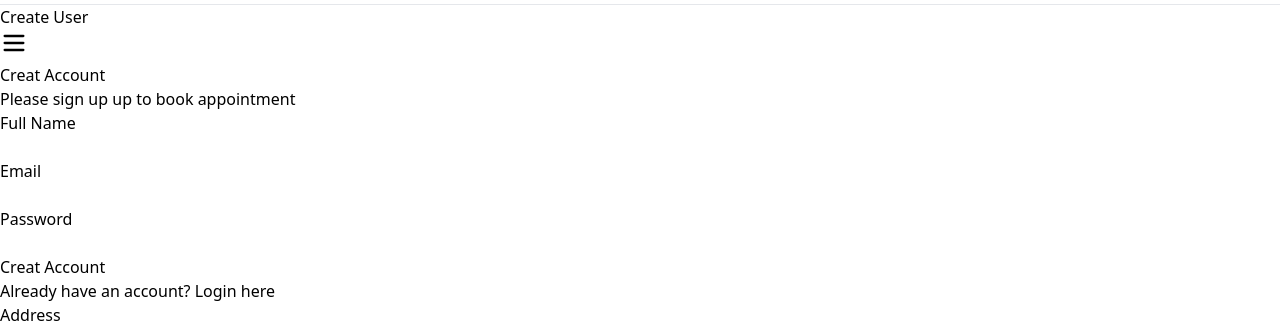
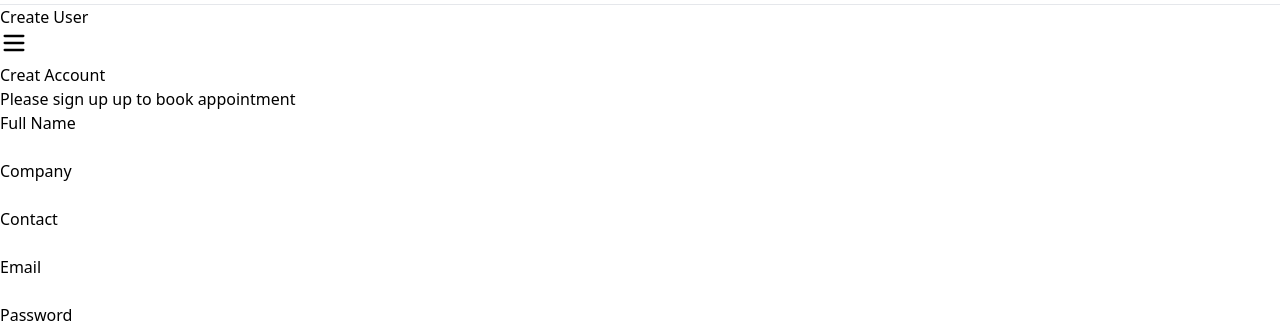
Before and after one commit to Honey-Joe/Shipyard_Website, a React (Vite) app in the folder client/: page /login in a window 1280 px wide. Shown: the part 470-799 px from the top of the page. Built offline with nearby package versions, Linux system fonts and the light colour scheme.

Commit message:
Register page finished

```diff
--- a/client/src/pages/Login.jsx
+++ b/client/src/pages/Login.jsx
@@ -1,95 +1,163 @@
-import React, { useContext, useEffect, useState } from 'react'
-import { AppContext } from '../context/AppContext';
-import { toast } from 'react-toastify';
-import { useNavigate } from 'react-router-dom';
-import axios from 'axios'
-
+import React, { useContext, useEffect, useState } from "react";
+import { AppContext } from "../context/AppContext";
+import { toast } from "react-toastify";
+import { useNavigate } from "react-router-dom";
+import axios from "axios";
 
 const Login = () => {
+  const navigate = useNavigate();
+  const { backendUrl, token, setToken } = useContext(AppContext);
 
-   const navigate = useNavigate()
-   const {backendUrl, token, setToken} = useContext(AppContext)
+  const [state, setState] = useState("Sign Up");
 
-  const [state, setState] = useState('Sign Up');
+  const [email, setEmail] = useState("");
+  const [company, setCompany] = useState("");
+  const [contact, setContact] = useState("");
 
-  const [email,setEmail] = useState('')
+  const [password, setPassword] = useState("");
+  const [name, setName] = useState("");
 
-  const [password,setPassword] = useState('')
-  const [name,setName] = useState('')
-
-  const onSubmitHandler = async (e)=>{
+  const onSubmitHandler = async (e) => {
     e.preventDefault();
 
     try {
-
-      if(state === 'Sign Up'){
-
-         const {data} = await axios.post( backendUrl + '/api/auth/register',{name,password,email})
+      if (state === "Sign Up") {
+        const { data } = await axios.post(backendUrl + "/api/auth/register", {
+          name,
+          password,
+          email,
+          company,
+          contact,
+        });
         console.log(data);
         if (data) {
-            localStorage.setItem('token',data.token)
-            setToken(data.token)
+          localStorage.setItem("token", data.token);
+          setToken(data.token);
+          toast.success("Register Successful ");
+        } else {
+          toast.error("Already Register");
         }
-         else{
-            toast.error("Already Register")
+      } else {
+        const { data } = await axios.post(backendUrl + "/api/auth/login", {
+          password,
+          email,
+        });
+        if (data) {
+          localStorage.setItem("token", data.token);
+          setToken(data.token);
+          toast.success("Login Successful");
+        } else {
+          toast.error(data.message);
         }
       }
-      else{
+    } catch (error) {
+      toast.error(error.message);
+      console.log(error);
+    }
+  };
 
-         const {data} = await axios.post(backendUrl + '/api/auth/login',{password,email})
-         if (data) {
-            localStorage.setItem('token',data.token)
-            setToken(data.token)
-            toast.success("Login Successful")
+  useEffect(() => {
+    if (token) {
+      navigate("/");
     }
-         else{
-            toast.error(data.message)
-         }
-
-      }
-
-   } catch (error) {
-      toast.error(error.message)
-   }
-
-  }
-
-  useEffect(()=>{
-   if (token) {
-      navigate('/')
-   }
-  },[token])
+  }, [token]);
 
   return (
-    <form onSubmit={onSubmitHandler} className=' min-h-[80vh] flex items-center'>
-      <div className=' flex flex-col gap-3 m-auto items-start p-8 min-w-[340px] sm:min-w-96 border rounded-xl text-zinc-600 text-sm shadow-lg'>
-         <p className=' text-2xl font-semibold'>{state === 'Sign Up' ? "Creat Account" : "Login"}</p>
-         <p >Please {state === 'Sign Up' ? "sign up" : "log in"} up to book appointment</p>
-         {
-            state === "Sign Up" &&
-            <div className=' w-full'>
+    <form
+      onSubmit={onSubmitHandler}
+      className=" min-h-[80vh] flex items-center py-28"
+    >
+      <div className=" flex flex-col gap-3 m-auto items-start p-8 min-w-[340px] sm:min-w-96 border rounded-xl text-zinc-600 text-sm shadow-lg">
+        <p className=" text-2xl font-semibold">
+          {state === "Sign Up" ? "Creat Account" : "Login"}
+        </p>
+        <p>
+          Please {state === "Sign Up" ? "sign up" : "log in"} up to book
+          appointment
+        </p>
+        {state === "Sign Up" && (
+          <div className=" w-full flex flex-col gap-2">
             <p>Full Name</p>
-               <input className=' border border-zinc-300 rounded-lg w-full p-2 mt-1' type="text" onChange={(e)=> setName(e.target.value)} value={name} required/>
+            <input
+              className=" border border-zinc-300 rounded-lg w-full p-2 mt-1"
+              type="text"
+              onChange={(e) => setName(e.target.value)}
+              value={name}
+              required
+            />
+            <div className=" w-full">
+              <p>Company</p>
+              <input
+                className=" border border-zinc-300 rounded-lg w-full p-2 mt-1"
+                type="text"
+                onChange={(e) => setCompany(e.target.value)}
+                value={company}
+                required
+              />
             </div>
-         }
-         <div className=' w-full'>
+            <div className=" w-full">
+              <p>Contact</p>
+              <input
+                className=" border border-zinc-300 rounded-lg w-full p-2 mt-1"
+                type="text"
+                onChange={(e) => setContact(e.target.value)}
+                value={contact}
+                required
+              />
+            </div>
+          </div>
+        )}
+        <div className=" w-full">
           <p>Email</p>
-            <input className=' border border-zinc-300 rounded-lg w-full p-2 mt-1' type="email" onChange={(e)=> setEmail(e.target.value)} value={email} required/>
+          <input
+            className=" border border-zinc-300 rounded-lg w-full p-2 mt-1"
+            type="email"
+            onChange={(e) => setEmail(e.target.value)}
+            value={email}
+            required
+          />
         </div>
-         <div className=' w-full'>
+        <div className=" w-full">
           <p>Password</p>
-            <input className=' border border-zinc-300 rounded-lg w-full p-2 mt-1' type="password" onChange={(e)=> setPassword(e.target.value)} value={password} required/>
+          <input
+            className=" border border-zinc-300 rounded-lg w-full p-2 mt-1"
+            type="password"
+            onChange={(e) => setPassword(e.target.value)}
+            value={password}
+            required
+          />
         </div>
-         <button type='submit' className=' bg-[#ff6600] w-full text-white py-2 rounded-md text-base'>{state === 'Sign Up' ? "Creat Account" : "Login"}</button>
-         {
-            state === "Sign Up" ?
-            <p >Already have an account? <span onClick={()=>setState("Login")} className=' text-primary underline cursor-pointer'>Login here</span> </p>
-            :
-            <p >Create an new account ? <span onClick={()=>setState("Sign Up")} className=' text-primary underline cursor-pointer'>click here</span></p>
-         }
+
+        <button
+          type="submit"
+          className=" bg-[#ff6600] w-full text-white py-2 rounded-md text-base"
+        >
+          {state === "Sign Up" ? "Creat Account" : "Login"}
+        </button>
+        {state === "Sign Up" ? (
+          <p>
+            Already have an account?{" "}
+            <span
+              onClick={() => setState("Login")}
+              className=" text-primary underline cursor-pointer"
+            >
+              Login here
+            </span>{" "}
+          </p>
+        ) : (
+          <p>
+            Create an new account ?{" "}
+            <span
+              onClick={() => setState("Sign Up")}
+              className=" text-primary underline cursor-pointer"
+            >
+              click here
+            </span>
+          </p>
+        )}
       </div>
     </form>
-  )
-}
+  );
+};
 
-export default Login
+export default Login;
```
Also changed, not shown: 1 other file (tests, documents, lock files or other folders). Lines whose indentation alone changed are shown as unchanged.
